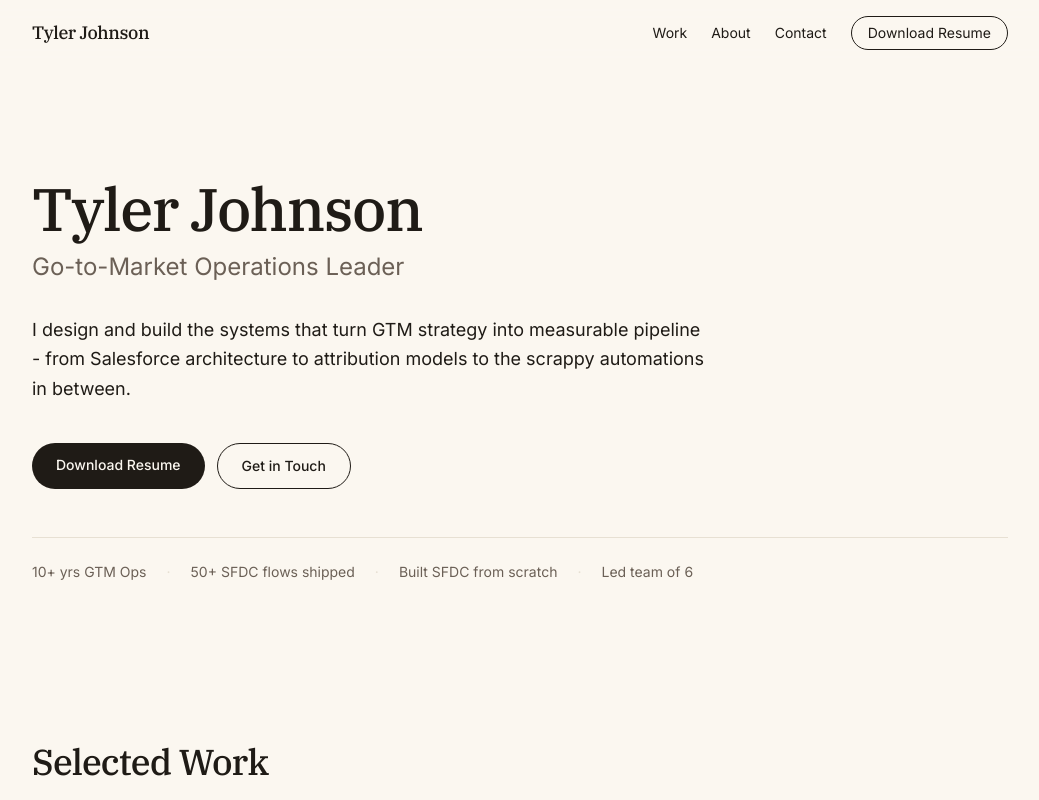
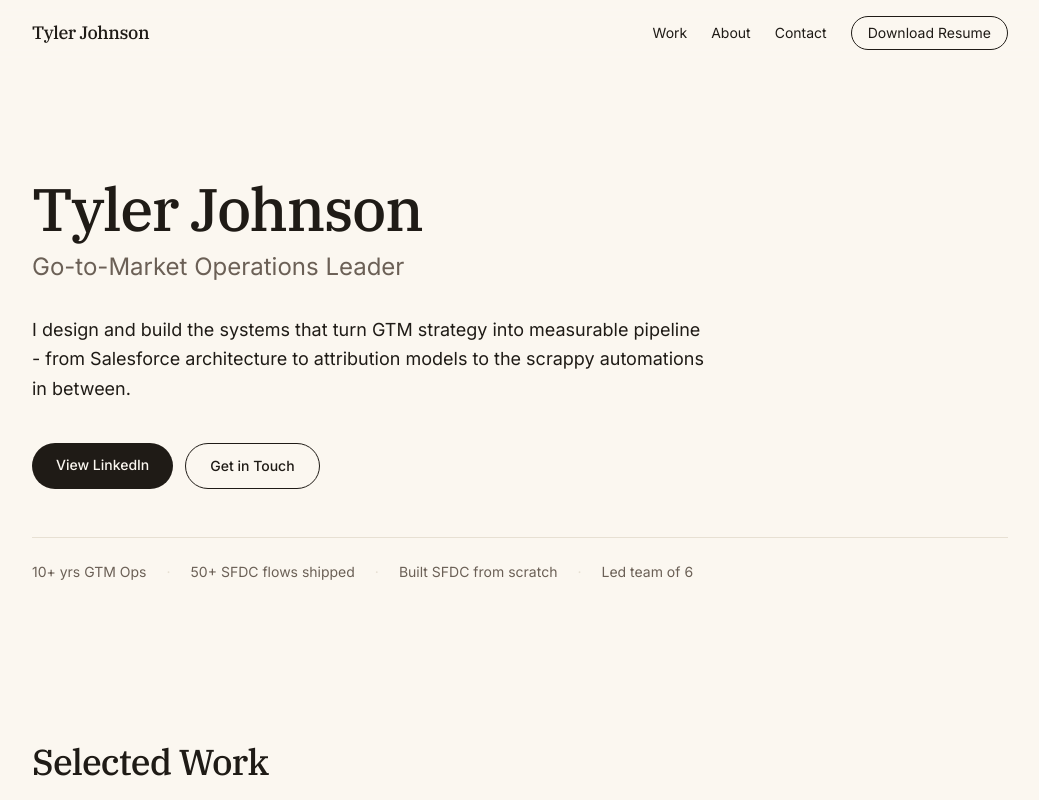
Before and after one commit to BurqueBone/tylerjohnson-site, a Next.js app: page / in a window 1280 px wide. Shown: the top 800 px of the page, without its empty margins (120-1159 px from the left). Built offline with nearby package versions, Linux system fonts and the light colour scheme.

Commit message:
feat: hero primary CTA -> linkedin

```diff
--- a/app/components/Hero.tsx
+++ b/app/components/Hero.tsx
@@ -21,11 +21,12 @@ export function Hero() {
       </p>
       <div className="mt-10 flex flex-wrap gap-3">
         <a
-          href="/resume.pdf"
-          download="TylerJohnson-Resume.pdf"
+          href="https://www.linkedin.com/in/johnsondtyler/"
+          target="_blank"
+          rel="noopener noreferrer"
           className="rounded-full bg-ink px-6 py-3 text-sm font-medium text-shell hover:bg-accent"
         >
-          Download Resume
+          View LinkedIn
         </a>
         <a
           href="#contact"
```
